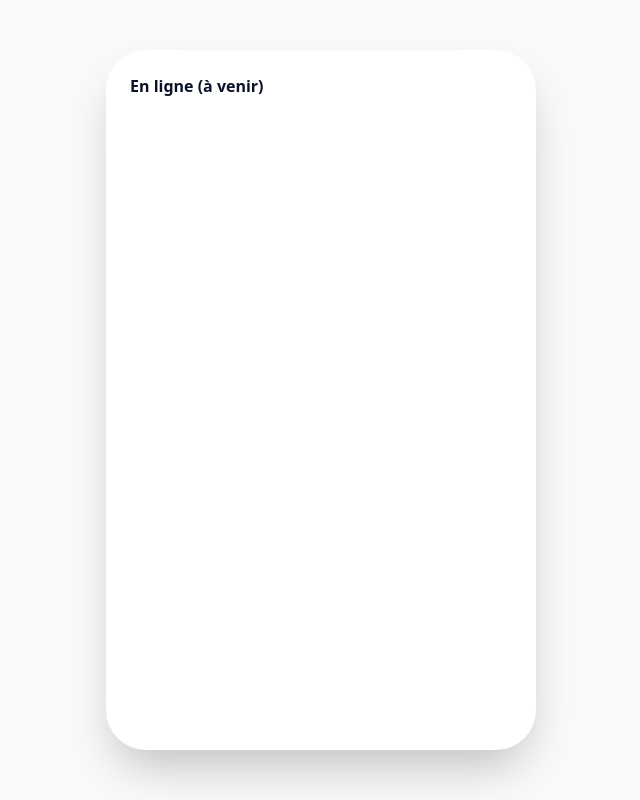
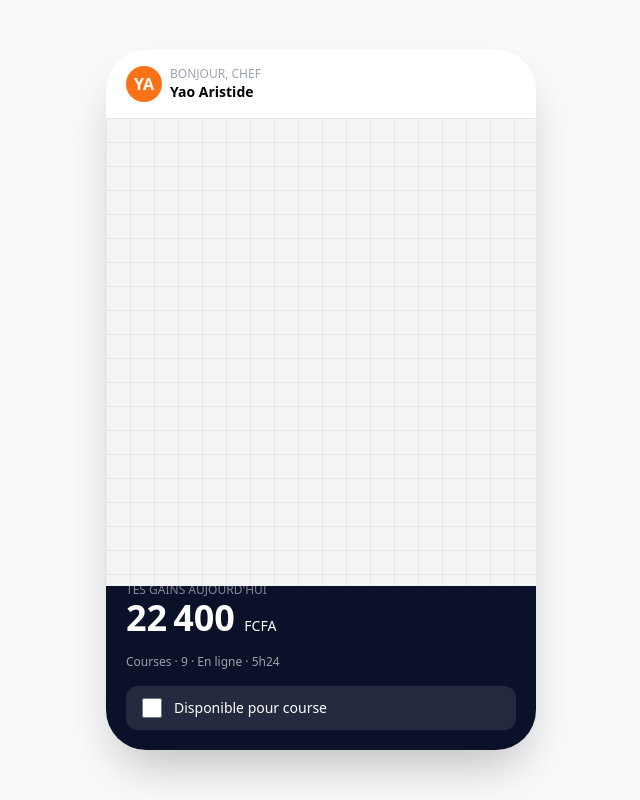
Before and after one commit to IndxOne/indx-taga, a React (Vite) app: page /driver/online in a window 1280 px wide. Shown: the whole page, without its empty margins (319-959 px from the left). Built offline with nearby package versions, Linux system fonts and the light colour scheme.

Commit message:
feat: implement driver online screen

```diff
--- a/src/App.jsx
+++ b/src/App.jsx
@@ -6,10 +6,11 @@ import Home from './screens/client/Home'
 import Estimate from './screens/client/Estimate'
 import ActiveRide from './screens/client/ActiveRide'
 import RideEnd from './screens/client/RideEnd'
-
-function Stub({ name }) {
-  return <div className="p-6 text-taga-navy font-semibold">{name} (à venir)</div>
-}
+import Online from './screens/driver/Online'
+import IncomingRequest from './screens/driver/IncomingRequest'
+import Navigation from './screens/driver/Navigation'
+import RideInProgress from './screens/driver/RideInProgress'
+import PayoutRecap from './screens/driver/PayoutRecap'
 
 function App() {
   return (
@@ -22,11 +23,11 @@ function App() {
           <Route path="/client/estimate" element={<Estimate />} />
           <Route path="/client/active-ride" element={<ActiveRide />} />
           <Route path="/client/ride-end" element={<RideEnd />} />
-          <Route path="/driver/online" element={<Stub name="En ligne" />} />
-          <Route path="/driver/incoming-request" element={<Stub name="Demande entrante" />} />
-          <Route path="/driver/navigation" element={<Stub name="Navigation" />} />
-          <Route path="/driver/ride-in-progress" element={<Stub name="Course en cours" />} />
-          <Route path="/driver/payout-recap" element={<Stub name="Récap & retrait" />} />
+          <Route path="/driver/online" element={<Online />} />
+          <Route path="/driver/incoming-request" element={<IncomingRequest />} />
+          <Route path="/driver/navigation" element={<Navigation />} />
+          <Route path="/driver/ride-in-progress" element={<RideInProgress />} />
+          <Route path="/driver/payout-recap" element={<PayoutRecap />} />
           <Route path="*" element={<Navigate to="/" replace />} />
         </Routes>
       </PhoneFrame>
--- /dev/null
+++ b/src/screens/driver/Online.jsx
@@ -0,0 +1,56 @@
+import { useNavigate } from 'react-router-dom'
+import { useAppStore } from '../../store/useAppStore'
+import MapView from '../../components/MapView'
+import AmountTile from '../../components/AmountTile'
+
+export default function Online() {
+  const navigate = useNavigate()
+  const driverAvailable = useAppStore((state) => state.driverAvailable)
+  const setDriverAvailable = useAppStore((state) => state.setDriverAvailable)
+  const driverEarningsToday = useAppStore((state) => state.driverEarningsToday)
+  const driverRidesToday = useAppStore((state) => state.driverRidesToday)
+  const driverHoursOnline = useAppStore((state) => state.driverHoursOnline)
+
+  return (
+    <div className="flex-1 flex flex-col">
+      <div className="px-5 py-4 flex items-center justify-between">
+        <div className="flex items-center gap-2">
+          <div className="w-9 h-9 rounded-full bg-taga-mango text-white flex items-center justify-center font-bold">YA</div>
+          <div>
+            <p className="text-xs text-gray-400">BONJOUR, CHEF</p>
+            <p className="font-bold text-sm">Yao Aristide</p>
+          </div>
+        </div>
+        {driverAvailable && <span className="text-xs font-semibold text-taga-green flex items-center gap-1">● EN LIGNE</span>}
+      </div>
+
+      <MapView className="flex-1" />
+
+      <div className="bg-taga-navy text-white rounded-t-3xl -mt-6 px-5 py-5 flex flex-col gap-4">
+        <div>
+          <p className="text-xs text-white/50">TES GAINS AUJOURD'HUI</p>
+          <AmountTile amount={driverEarningsToday} size="xl" tone="light" />
+        </div>
+        <p className="text-xs text-white/60">Courses · {driverRidesToday} · En ligne · {driverHoursOnline}</p>
+
+        <div className="flex items-center justify-between bg-white/10 rounded-xl px-4 py-3">
+          <label className="flex items-center gap-3 text-sm font-medium" htmlFor="availability-toggle">
+            <input
+              id="availability-toggle"
+              type="checkbox"
+              checked={driverAvailable}
+              onChange={(event) => setDriverAvailable(event.target.checked)}
+              className="w-5 h-5 accent-taga-green"
+            />
+            Disponible pour course
+          </label>
+          {driverAvailable && (
+            <button type="button" onClick={() => navigate('/driver/incoming-request')} className="text-taga-mango text-sm font-semibold">
+              Simuler →
+            </button>
+          )}
+        </div>
+      </div>
+    </div>
+  )
+}
```
